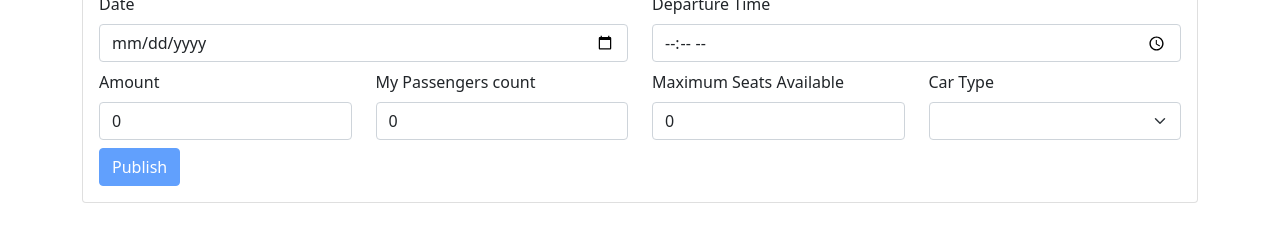
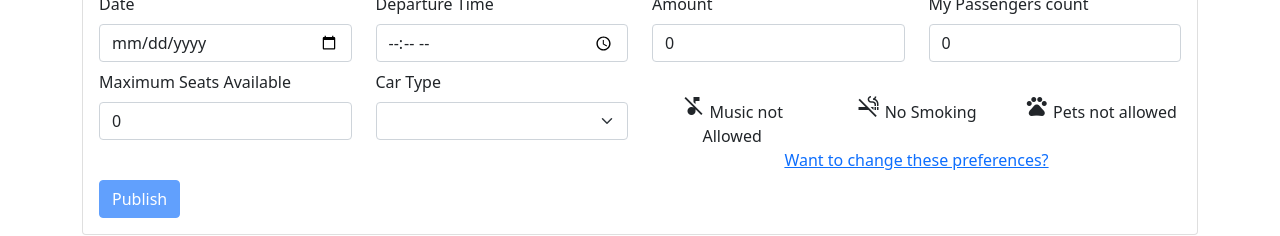
Before and after one commit to sainikhilll/cps, an Angular app in the folder cps-frontend/: page /publish-trip in a window 1280 px wide. Shown: the part 205-441 px from the top of the page. Built offline with nearby package versions, Linux system fonts and the light colour scheme; no server answers.

Commit message:
Added preferences in publish trip

```diff
--- a/cps-frontend/src/app/publish-trip/publish-trip.component.html
+++ b/cps-frontend/src/app/publish-trip/publish-trip.component.html
@@ -6,9 +6,9 @@
             <div class="row">
                 <div class="form-group col-lg-6 col-md-12 mb-2">
                     <label for="origin" class="form-label">Origin</label>
-                <input type="text" name="origin" #origin="ngModel" [(ngModel)]="trip.origin" (keyup)="sendData()" id="origin"
-                class="form-control" autocomplete="off" required>
-                <div class="text-danger" *ngIf = "origin.invalid && (origin.dirty || origin.touched)">
+                    <input type="text" name="origin" #origin="ngModel" [(ngModel)]="trip.origin" (keyup)="sendData()"
+                        id="origin" class="form-control" autocomplete="off" required>
+                    <div class="text-danger" *ngIf="origin.invalid && (origin.dirty || origin.touched)">
                         <small *ngIf="origin.errors.required">Origin is required.</small>
                     </div>
                     <section class="place-list" *ngIf="trip.origin != ''">
@@ -17,51 +17,59 @@
                 </div>
                 <div class="form-group col-lg-6 col-md-12 mb-2">
                     <label for="destination" class="form-label">Destination</label>
-                <input type="text" name="destination" #destination="ngModel" [(ngModel)]="trip.destination" (keyup)="getDestination()"
-                    id="destination" class="form-control" autocomplete="off" required>
-                    <div class="text-danger" *ngIf = "destination.invalid && (destination.dirty || destination.touched)">
+                    <input type="text" name="destination" #destination="ngModel" [(ngModel)]="trip.destination"
+                        (keyup)="getDestination()" id="destination" class="form-control" autocomplete="off" required>
+                    <div class="text-danger" *ngIf="destination.invalid && (destination.dirty || destination.touched)">
                         <small *ngIf="destination.errors.required">Destination is required.</small>
                     </div>
                     <section class="place-list">
-                    <div class="place" (click)="clickDestination(item)" *ngFor="let item of destination_temp">{{item}}</div>
+                        <div class="place" (click)="clickDestination(item)" *ngFor="let item of destination_temp">
+                            {{item}}</div>
                     </section>
                 </div>
-            <div class="form-group col-lg-6 col-md-12 mb-2">
+                <div class="form-group col-lg-3 mb-2">
                     <label for="date" class="form-label">Date</label>
-                <input type="date" name="datemin" min="2021-12-01" #date="ngModel" [(ngModel)]="trip.date" id="date" class="form-control" required>
-                <div class="text-danger" *ngIf = "date.invalid && (date.dirty || date.touched)">
+                    <input type="date" name="datemin" min="2021-12-01" #date="ngModel" [(ngModel)]="trip.date" id="date"
+                        class="form-control" required>
+                    <div class="text-danger" *ngIf="date.invalid && (date.dirty || date.touched)">
                         <small *ngIf="date.errors.required">Date is required.</small>
                     </div>
                 </div>
-            <div class="form-group col-lg-6 col-md-12 mb-2">
+                <div class="form-group col-lg-3 mb-2">
                     <label for="departureTime" class="form-label">Departure Time</label>
-                <input type="time" name="departureTime" #departureTime="ngModel" [(ngModel)]="trip.departureTime" id="departureTime"
-                    class="form-control" required>
-                <div class="text-danger" *ngIf = "departureTime.invalid && (departureTime.dirty || departureTime.touched)">
+                    <input type="time" name="departureTime" #departureTime="ngModel" [(ngModel)]="trip.departureTime"
+                        id="departureTime" class="form-control" required>
+                    <div class="text-danger"
+                        *ngIf="departureTime.invalid && (departureTime.dirty || departureTime.touched)">
                         <small *ngIf="departureTime.errors.required">Departure time is required.</small>
                     </div>
                 </div>
                 <div class="form-group col-lg-3 col-md-6 mb-2">
                     <label for="price" class="form-label">Amount</label>
-                <input type="number" name="price" #price="ngModel" [(ngModel)]="trip.price" id="price" class="form-control" required>
-                <div class="text-danger" *ngIf = "price.invalid && (price.dirty || price.touched)">
+                    <input type="number" name="price" #price="ngModel" [(ngModel)]="trip.price" id="price"
+                        class="form-control" required>
+                    <div class="text-danger" *ngIf="price.invalid && (price.dirty || price.touched)">
                         <small *ngIf="price.errors.required">Amount is required.</small>
                     </div>
                 </div>
                 <div class="form-group col-lg-3 col-md-6 mb-2">
                     <label for="numberOfPassengers" class="form-label">My Passengers count</label>
-                <input type="number" name="numberOfPassengers" #numberOfPassengers="ngModel" [(ngModel)]="trip.numberOfPassengers"
-                    id="numberOfPassengers" pattern="[1-9]{1}" class="form-control" required>
-                <div class="text-danger" *ngIf = "numberOfPassengers.invalid && (numberOfPassengers.dirty || numberOfPassengers.touched)">
+                    <input type="number" name="numberOfPassengers" #numberOfPassengers="ngModel"
+                        [(ngModel)]="trip.numberOfPassengers" id="numberOfPassengers" pattern="[1-9]{1}"
+                        class="form-control" required>
+                    <div class="text-danger"
+                        *ngIf="numberOfPassengers.invalid && (numberOfPassengers.dirty || numberOfPassengers.touched)">
                         <small *ngIf="numberOfPassengers.errors.required">Number of passengers are required.</small>
                         <small *ngIf="numberOfPassengers.errors.pattern">Enter valid number of passengers</small>
                     </div>
                 </div>
                 <div class="form-group col-lg-3 col-md-6 mb-2">
                     <label for="numberOfSeatsAvailable" class="form-label">Maximum Seats Available</label>
-                <input type="number" name="numberOfSeatsAvailable" #numberOfSeatsAvailable="ngModel" [(ngModel)]="trip.numberOfSeatsAvailable"
-                    id="numberOfSeatsAvailable" pattern="[1-9]{1}" class="form-control" required>
-                    <div class="text-danger" *ngIf = "numberOfSeatsAvailable.invalid && (numberOfSeatsAvailable.dirty || numberOfSeatsAvailable.touched)">
+                    <input type="number" name="numberOfSeatsAvailable" #numberOfSeatsAvailable="ngModel"
+                        [(ngModel)]="trip.numberOfSeatsAvailable" id="numberOfSeatsAvailable" pattern="[1-9]{1}"
+                        class="form-control" required>
+                    <div class="text-danger"
+                        *ngIf="numberOfSeatsAvailable.invalid && (numberOfSeatsAvailable.dirty || numberOfSeatsAvailable.touched)">
                         <small *ngIf="numberOfSeatsAvailable.errors.required">Number of seats are required.</small>
                         <small *ngIf="numberOfSeatsAvailable.errors.pattern">Enter valid number of seats</small>
                     </div>
@@ -76,6 +84,49 @@
                         <option value="MUV">MUV</option>
                     </select>
                 </div>
+                <div class="col-lg-6 col-md-12 mb-2">
+                    <div class="row">
+                        <div *ngIf="trip.owner.ownerPreference.music == 'Y'" class="col-12 text-center col-lg-4 mt-4">
+                            <span class="material-icons-outlined">
+                                <i class="material-icons">music_note</i>
+                                Music Allowed
+                            </span>
+                        </div>
+                        <div *ngIf="trip.owner.ownerPreference.music != 'Y'" class="col-12 text-center col-lg-4 mt-4">
+                            <span class="material-icons-outlined">
+                                <i class="material-icons">music_off</i>
+                                Music not Allowed
+                            </span>
+                        </div>
+                        <div *ngIf="trip.owner.ownerPreference.smoking == 'Y'" class="col-12 text-center col-lg-4 mt-4">
+                            <span class="material-icons-outlined">
+                                <i class="material-icons">smoking_rooms</i>
+                                Smoking Allowed
+                            </span>
+                        </div>
+                        <div *ngIf="trip.owner.ownerPreference.smoking != 'Y'" class="col-12 text-center col-lg-4 mt-4">
+                            <span class="material-icons-outlined">
+                                <i class="material-icons">smoke_free</i>
+                                No Smoking
+                            </span>
+                        </div>
+                        <div *ngIf="trip.owner.ownerPreference.petsAllowed == 'Y'" class="col-12 text-center col-lg-4 mt-4">
+                            <span class="material-icons-outlined">
+                                <i class="material-icons">pets</i>
+                                Pets Allowed
+                            </span>
+                        </div>
+                        <div *ngIf="trip.owner.ownerPreference.petsAllowed != 'Y'" class="col-12 col-lg-4 text-center mt-4">
+                            <span class="material-icons-outlined">
+                                <i class="material-icons">pets</i>
+                                Pets not allowed
+                            </span>
+                        </div>
+                        <div class="col-12 text-center">
+                            <a routerLink="/ride-owner-preferences">Want to change these preferences?</a>
+                        </div>
+                    </div>
+                </div>
             </div>
             <div class="form-group col-12">
                 <input type="submit" [disabled]="!tripForm.valid" class="btn btn-primary" value="Publish">
--- a/cps-frontend/src/app/publish-trip/publish-trip.component.ts
+++ b/cps-frontend/src/app/publish-trip/publish-trip.component.ts
@@ -98,6 +98,7 @@ export class PublishTripComponent implements OnInit {
         //console.log(this.owner);
         this.trip.owner = data;
         console.log(this.trip);
+        console.log(this.trip.owner.ownerPreference.music);
       }
     )
   }
--- a/cps-frontend/src/index.html
+++ b/cps-frontend/src/index.html
@@ -6,6 +6,7 @@
   <base href="/">
   <meta name="viewport" content="width=device-width, initial-scale=1">
   <link rel="icon" type="image/x-icon" href="favicon.ico">
+  <link href="https://fonts.googleapis.com/icon?family=Material+Icons" rel="stylesheet">
 </head>
 <body>
   <app-root></app-root>
```
Also changed, not shown: 1 other file (tests, documents, lock files or other folders). Lines whose indentation alone changed are shown as unchanged.
